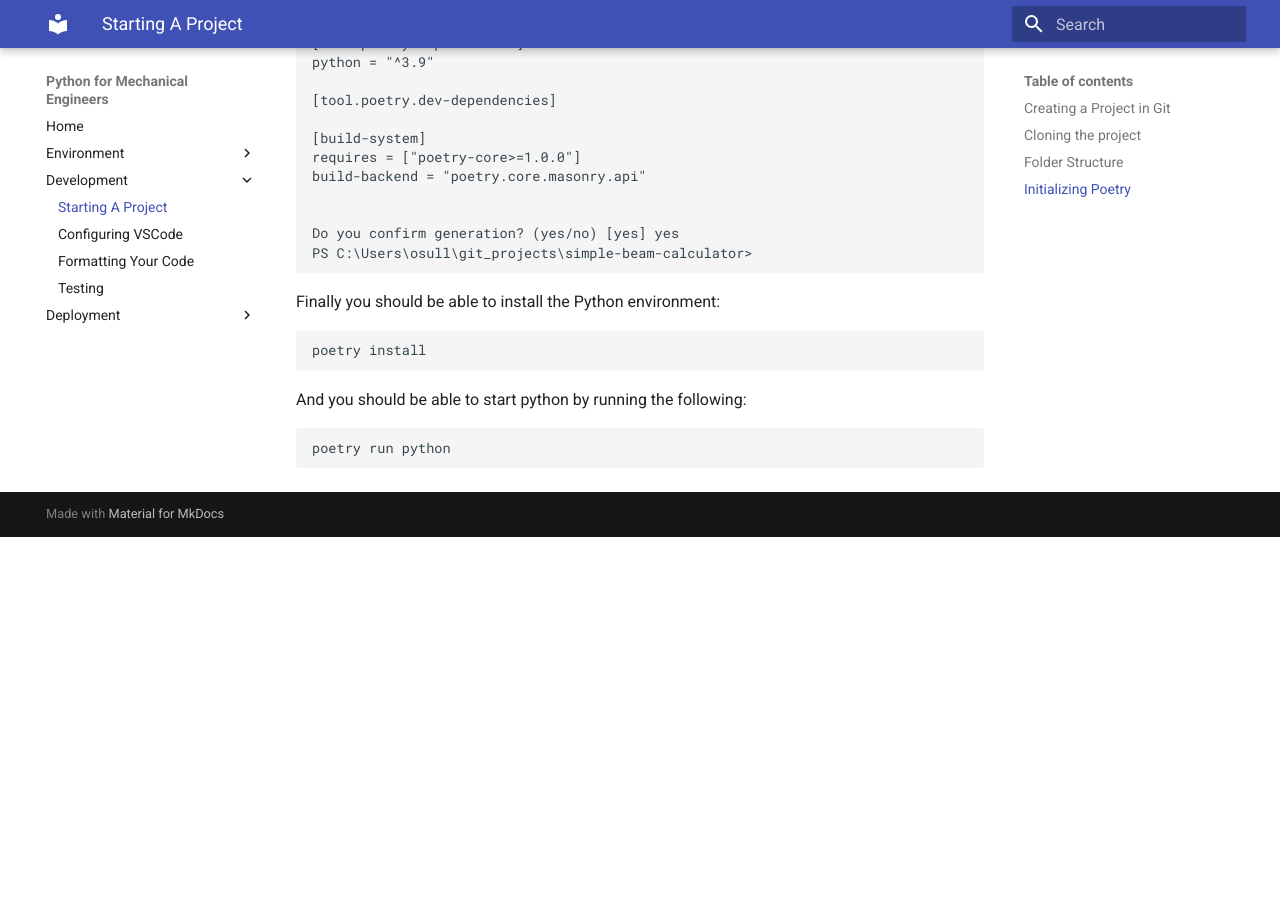
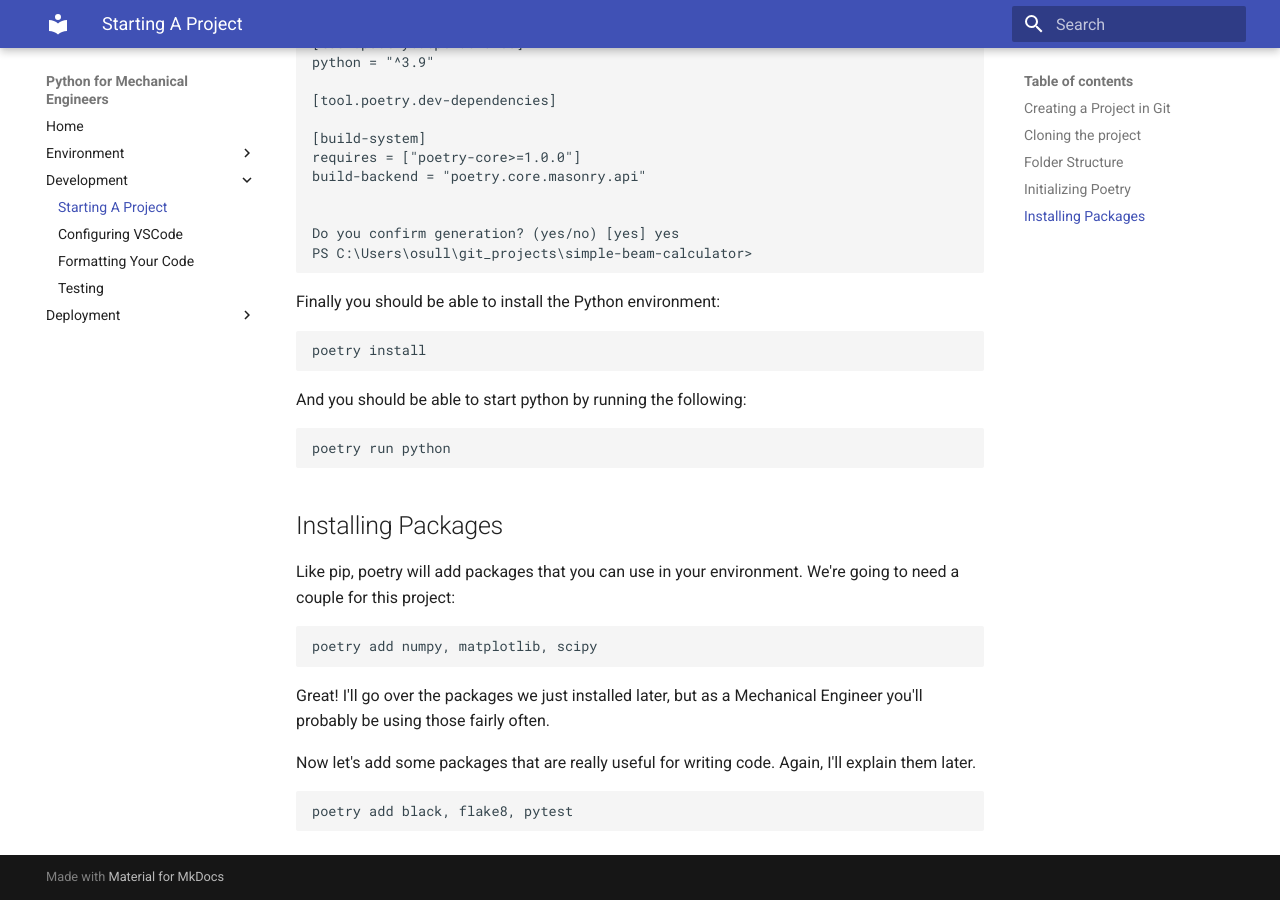
Before and after one commit to osullivryan/python-for-mechanical-engineers, an MkDocs documentation site: the page built from docs/development/project-structure.md, in a window 1280 px wide and 900 px high, scrolled down 2724 px. Built offline with MkDocs 1.6.1 and Material for MkDocs 9.7.7, drawn with Linux system fonts in a browser that asks for light colours; before the commit the page ends 3261 px from its top, so only the background shows below that.

````diff
--- a/docs/development/project-structure.md
+++ b/docs/development/project-structure.md
@@ -117,3 +117,19 @@ And you should be able to start python by running the following:
 ```bash
 poetry run python
 ```
+
+## Installing Packages
+
+Like pip, poetry will add packages that you can use in your environment. We're going to need a couple for this project:
+
+```bash
+poetry add numpy, matplotlib, scipy
+```
+
+Great! I'll go over the packages we just installed later, but as a Mechanical Engineer you'll probably be using those fairly often.
+
+Now let's add some packages that are really useful for writing code. Again, I'll explain them later.
+
+```bash
+poetry add black, flake8, pytest
+```
````
Also changed, not shown: docs/development/vs-code-new.md (added, +36 -0 lines), docs/environment/installing-tools.md (+1 -1 lines), docs/development/sources/file_explorer.png (added), docs/development/sources/vscode-open.png (added), docs/development/sources/vscode-search.png (added), docs/development/sources/vscode-select-interpreter.png (added), docs/development/sources/vscode-venv.png (added).
